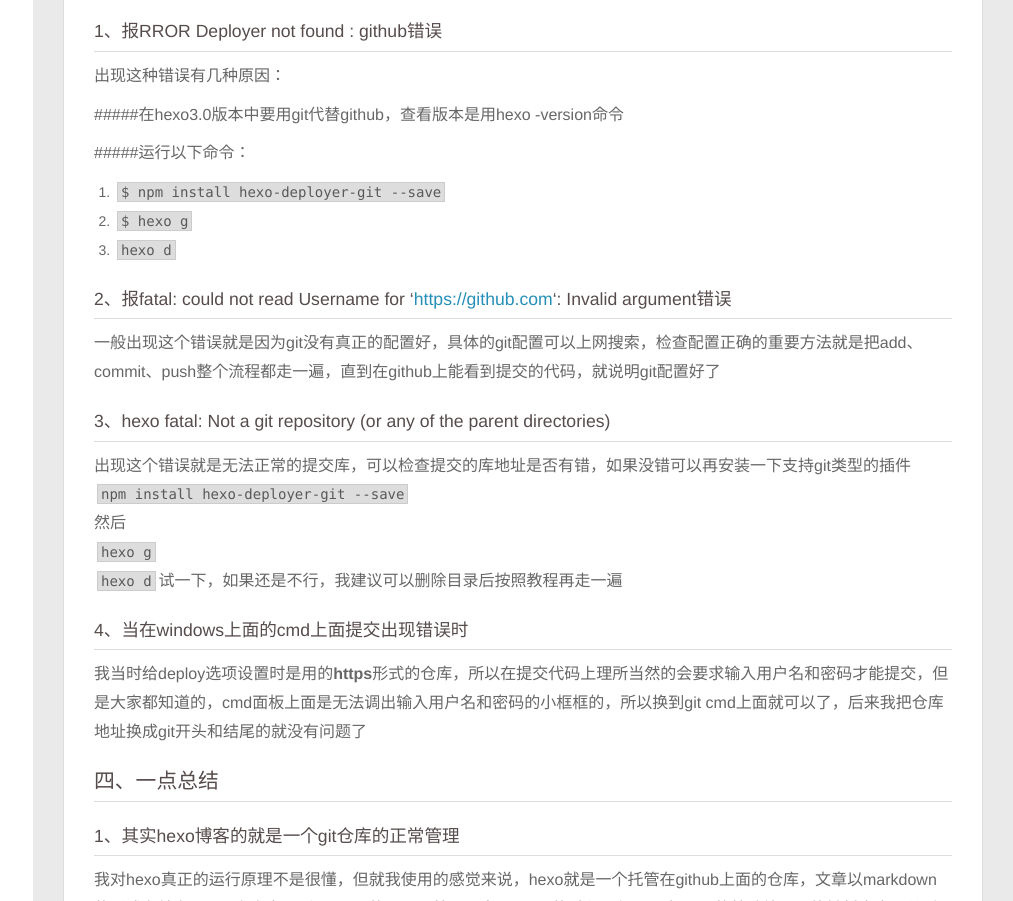
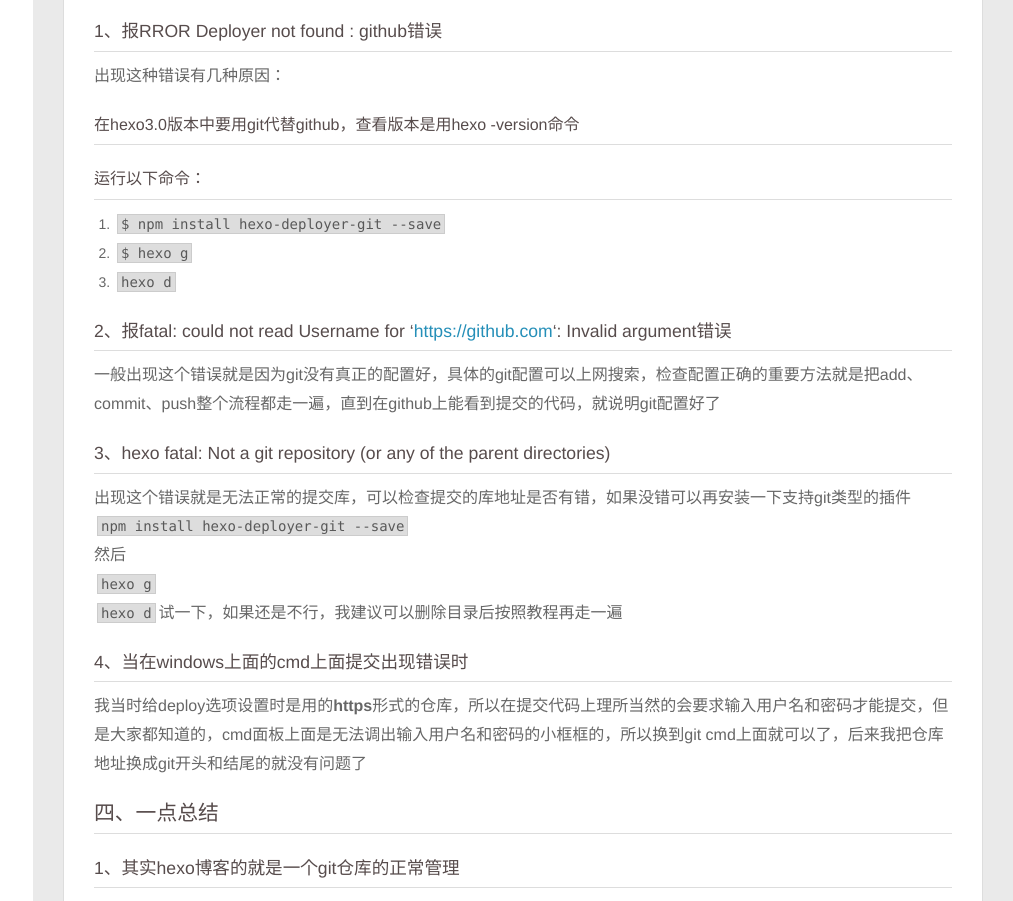
Before and after one commit to hanxiansen/hanxiansen.github.io, a plain HTML site: page 2016/07/21/博客搭建历程/index.html in a window 1280 px wide. Shown: the part 945-1846 px from the top of the page, without its empty margins (267-1280 px from the left). Drawn offline with nearby package versions, Linux system fonts and the light colour scheme; some packages are replaced by stand-ins of ours; a script that the page names is missing.

Commit message:
Site updated: 2016-07-21 15:54:48

```diff
--- a/2016/07/21/博客搭建历程/index.html
+++ b/2016/07/21/博客搭建历程/index.html
@@ -12,7 +12,7 @@
 <meta property="og:url" content="https://hanxiansen.github.io/2016/07/21/博客搭建历程/index.html">
 <meta property="og:site_name" content="寒山实验室">
 <meta property="og:description" content="一、一点碎碎念以前在QQ空间的时代，我会偶尔写写日志什么的，但后来用说说、微博、朋友圈产品多了后，就很少写大篇幅的文字了，主要是变懒了，懒得敲那么多文字，这是我搭建这个博客自己写的第一篇文章，感觉有点像自言自语的碎碎念哈，嘿嘿。学编程这么久了，一直想自己开一个博客，最开始是在sina博客上面搞的，那是大二那会儿，当时迷恋做ps和ae后期这些（主要是因为要给社团做宣传视频，相信经历过这些的童鞋应该会">
-<meta property="og:updated_time" content="2016-07-21T07:53:13.974Z">
+<meta property="og:updated_time" content="2016-07-21T07:54:18.723Z">
 <meta name="twitter:card" content="summary">
 <meta name="twitter:title" content="博客搭建历程">
 <meta name="twitter:description" content="一、一点碎碎念以前在QQ空间的时代，我会偶尔写写日志什么的，但后来用说说、微博、朋友圈产品多了后，就很少写大篇幅的文字了，主要是变懒了，懒得敲那么多文字，这是我搭建这个博客自己写的第一篇文章，感觉有点像自言自语的碎碎念哈，嘿嘿。学编程这么久了，一直想自己开一个博客，最开始是在sina博客上面搞的，那是大二那会儿，当时迷恋做ps和ae后期这些（主要是因为要给社团做宣传视频，相信经历过这些的童鞋应该会">
@@ -249,9 +249,7 @@
 </ol>
 <h2 id="三、正式安装"><a href="#三、正式安装" class="headerlink" title="三、正式安装"></a>三、正式安装</h2><p>我这里参考的是一篇写好的hexo安装教程：<a href="http://opiece.me/2015/04/09/hexo-guide/" target="_blank" rel="external">http://opiece.me/2015/04/09/hexo-guide/</a>，具体的安装过程，我就不赘述了，这里我只是说一下，我在安装过程中遇到的问题及错误：</p>
 <h3 id="1、报RROR-Deployer-not-found-github错误"><a href="#1、报RROR-Deployer-not-found-github错误" class="headerlink" title="1、报RROR Deployer not found : github错误"></a>1、报RROR Deployer not found : github错误</h3><p>出现这种错误有几种原因：</p>
-<p>#####在hexo3.0版本中要用git代替github，查看版本是用hexo -version命令</p>
-<p>#####运行以下命令：</p>
-<ol>
+<h5 id="在hexo3-0版本中要用git代替github，查看版本是用hexo-version命令"><a href="#在hexo3-0版本中要用git代替github，查看版本是用hexo-version命令" class="headerlink" title="在hexo3.0版本中要用git代替github，查看版本是用hexo -version命令"></a>在hexo3.0版本中要用git代替github，查看版本是用hexo -version命令</h5><h5 id="运行以下命令："><a href="#运行以下命令：" class="headerlink" title="运行以下命令："></a>运行以下命令：</h5><ol>
 <li><code>$ npm install hexo-deployer-git --save</code></li>
 <li><code>$ hexo g</code></li>
 <li><code>hexo d</code></li>
```
Also changed, not shown: index.html (+1 -3 lines).
